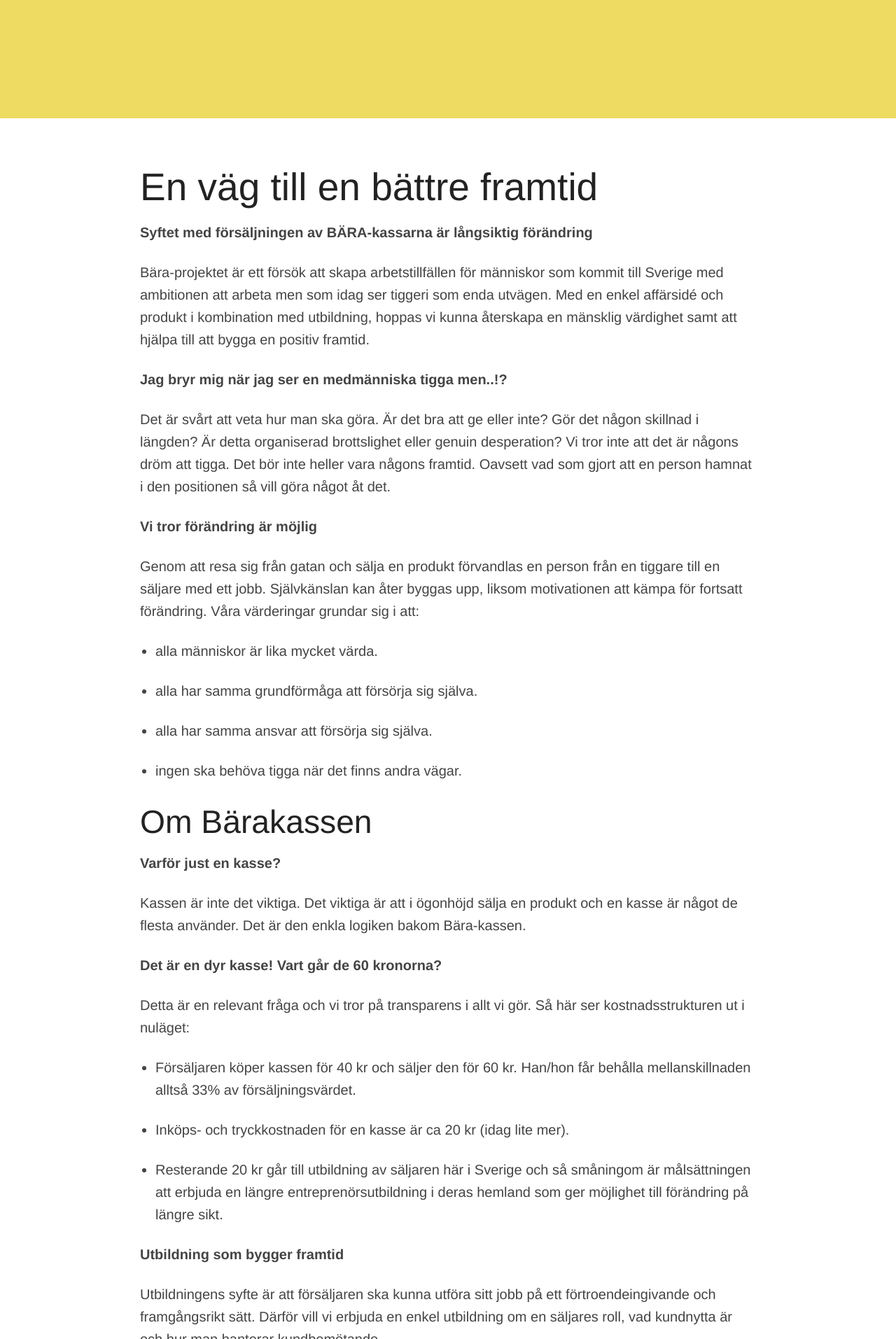
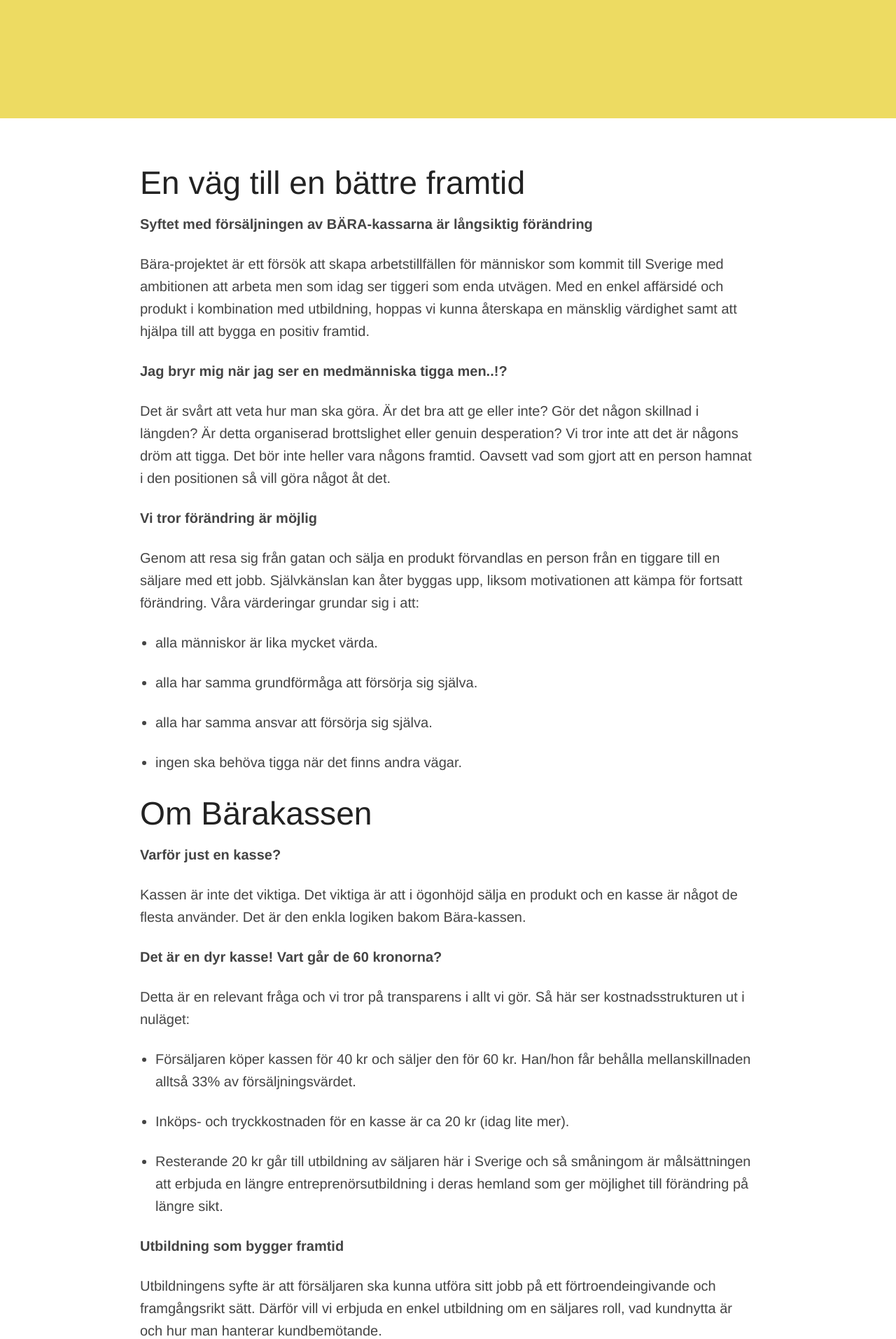
Before and after one commit to bara-se/bara-se.github.io, a Jekyll site: the page built from _posts/0100-01-01-index.md, in a window 1280 px wide. Shown: the part 425-2338 px from the top of the page at 70% size. Built offline with Jekyll 4.4.1, drawn with Linux system fonts in a browser that asks for light colours.

```diff
--- a/_posts/0100-01-01-index.md
+++ b/_posts/0100-01-01-index.md
@@ -5,7 +5,7 @@ permalink: /
 title: ""
 ---
 
-#En väg till en bättre framtid
+##En väg till en bättre framtid
 **Syftet med försäljningen av** **BÄRA-kassarna är långsiktig förändring**
 
 Bära-projektet är ett försök att skapa arbetstillfällen för människor som kommit till Sverige med ambitionen att arbeta men som idag ser tiggeri som enda utvägen. Med en enkel affärsidé och produkt i kombination med utbildning, hoppas vi kunna återskapa en mänsklig värdighet samt att hjälpa till att bygga en positiv framtid.
@@ -67,7 +67,7 @@ Detta kan bidra till en ökad **stolthet och motivation** för försäljarna som
 **Garanti**
 Skulle vi av någon anledning behöva avbryta arbetet går överskottspengarna till annan lämplig långsiktig insats för samma grupp människor.
 
-###Om Projektet
+##Om Projektet
 **Hur kan jag stödja** **Bära-projektet?**
 
 Det finns många anledningar till att köpa en kasse. Rumänerna och bulgarerna som kommer hit är bland de fattigaste i Europa. De är våra medmänniskor och vi vill göra ett seriöst försök att göra skillnad på längre sikt. Sextio kronor för en tygkasse kan vara början på en resa mot en bättre framtid för någon som anstränger sig att nå dit. Vill du hjälpa till att bära en framtid?
```
